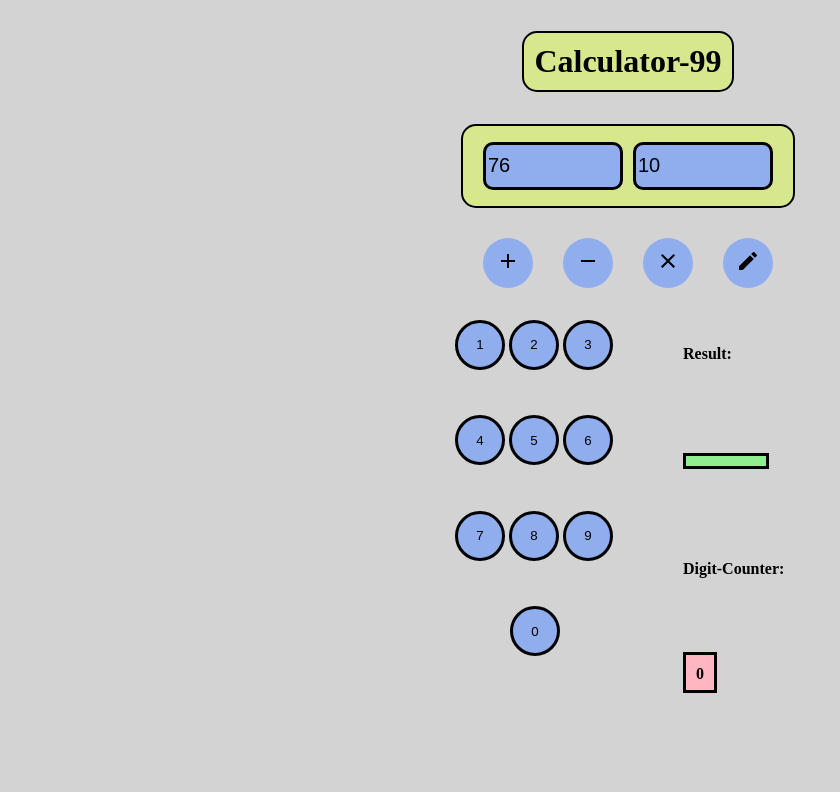
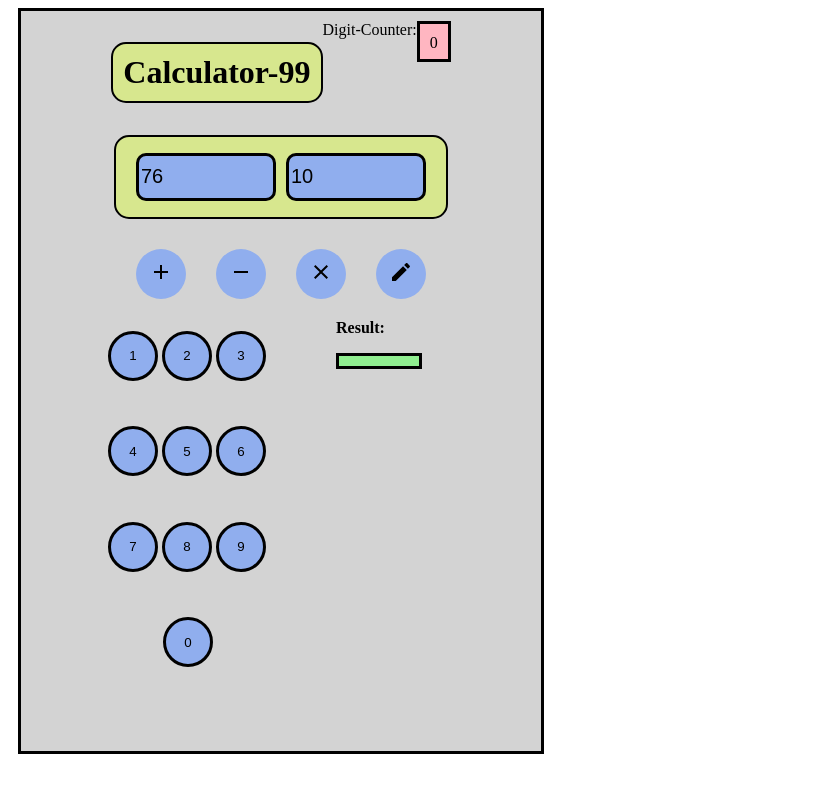
Before and after one commit to franzosterkamp/calculator-99, a website built with Parcel: page src/index.html in a window 1280 px wide. Shown: the whole page, without its empty margins (0-840 px from the left). Built offline with nearby package versions, Linux system fonts and the light colour scheme.

Commit message:
Tobi hat mich gezwungen

```diff
--- a/src/index.html
+++ b/src/index.html
@@ -8,7 +8,13 @@
     <title>Calculator-99</title>
   </head>
   <body>
+    <main>
+      <div class="head">
         <h1 class="header">Calculator-99</h1>
+        <div>Digit-Counter:</div>
+        <div class="digitcounter">0</div>
+      </div>
+
       <div class="input">
         <input
           type="text"
@@ -92,11 +98,9 @@
         <div class="result-area">
           <div>Result:</div>
           <ul id="result"></ul>
-        <div>Digit-Counter:</div>
-        <div class="digitcounter">0</div>
         </div>
       </div>
-
+    </main>
     <script src="index.js"></script>
   </body>
 </html>
--- a/src/scss/global.scss
+++ b/src/scss/global.scss
@@ -1,10 +1,11 @@
-body {
+main {
   display: flex;
-  width: 95vw;
+  width: 500px;
   background-color: lightgrey;
   height: 90vh;
   padding: 10px;
   margin: 0 10px;
   flex-direction: column;
   align-items: center;
+  border: solid;
 }
--- a/src/scss/header.scss
+++ b/src/scss/header.scss
@@ -5,3 +5,7 @@
   padding: 10px;
   border-radius: 15px;
 }
+
+.head {
+  display: flex;
+}
--- a/src/scss/result_area.scss
+++ b/src/scss/result_area.scss
@@ -41,8 +41,8 @@ svg {
 }
 
 .result-area {
-  display: flex;
-  flex-direction: column;
+  // display: flex;
+  // flex-direction: column;
   justify-content: space-around;
   align-items: center;
   font-size: 16px;
```
Also changed, not shown: dist/index.html. Lines whose indentation alone changed are shown as unchanged.
